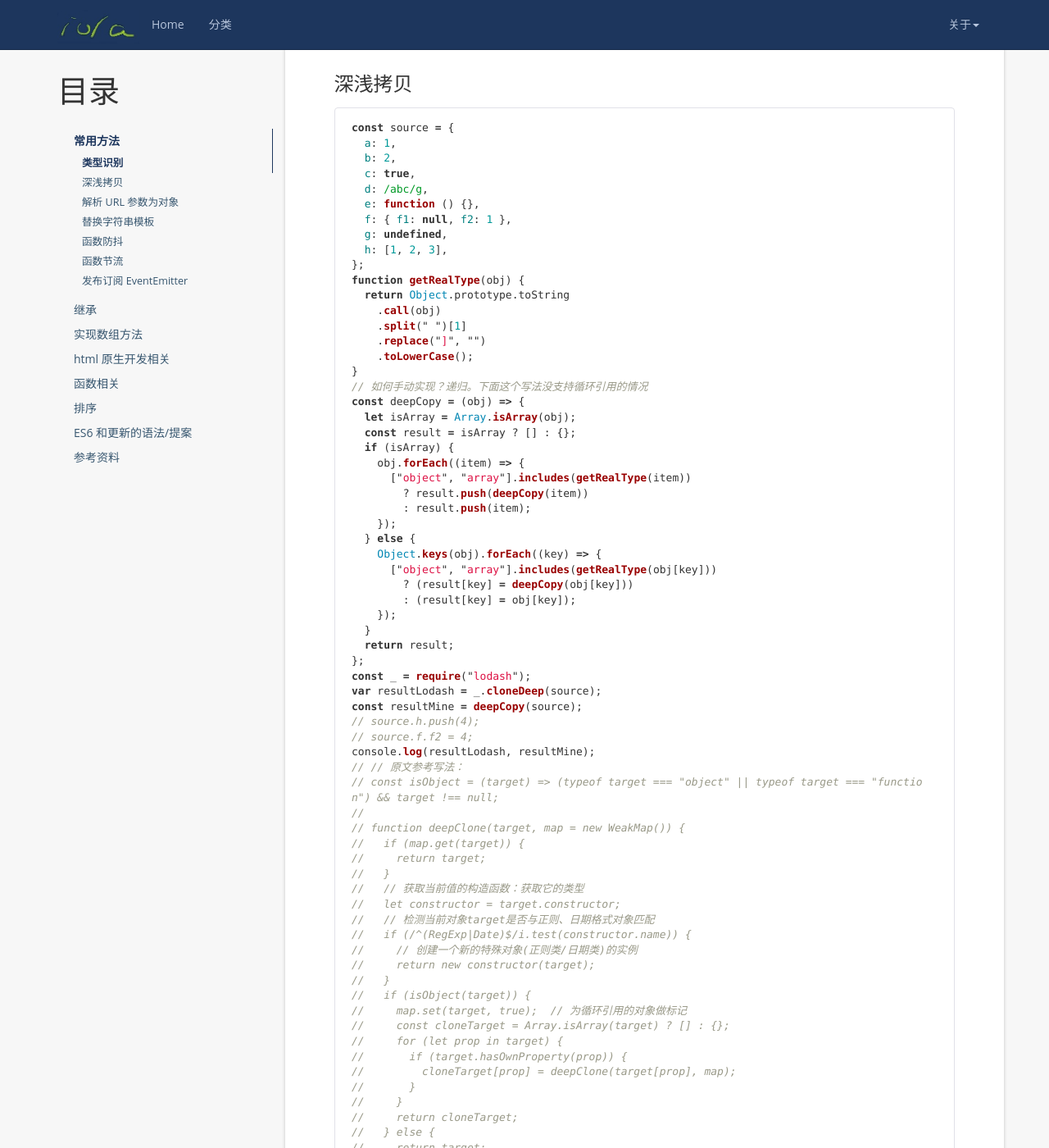
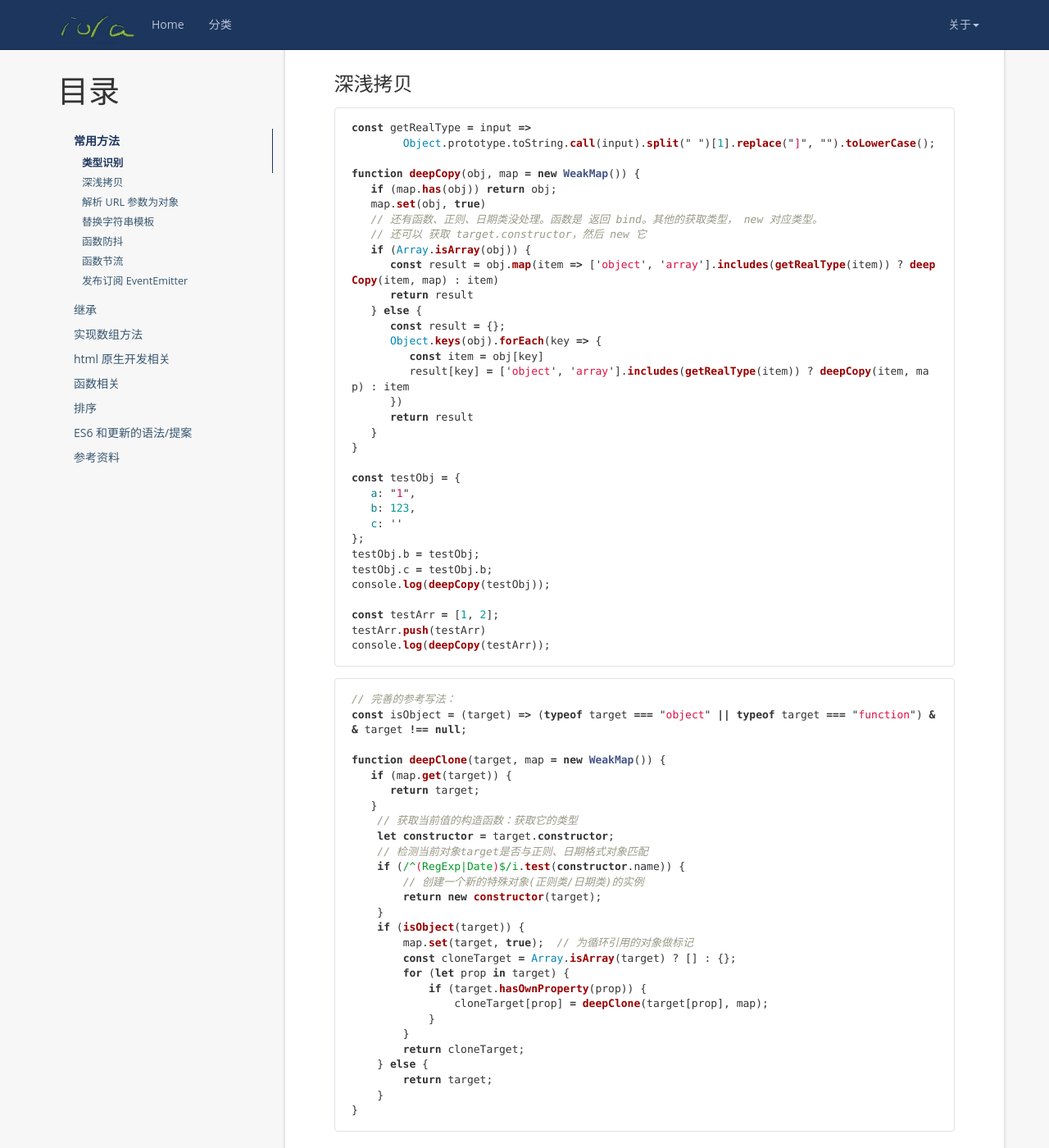
Before and after one commit to iola1999/iola1999.github.io, a Jekyll site: the page built from _posts/2021-04-05-JavaScript-basics-review.markdown, in a window 1280 px wide and 1400 px high, scrolled down 810 px. Shown: the whole window at 82% size. Built offline with Jekyll 4.4.1, drawn with Linux system fonts in a browser that asks for light colours; nearby versions of some CDN libraries; comment, search, counter and statistics services are not loaded; some of the changed text lies outside the part shown.

Commit message:
dingtalk

````diff
--- a/_posts/2021-04-05-JavaScript-basics-review.markdown
+++ b/_posts/2021-04-05-JavaScript-basics-review.markdown
@@ -15,7 +15,7 @@ typora-root-url: ..
 
 + 2021.04.05 初版。JavaScript 基础（类型、原型链、函数），手写常用方法。
 
-+ 2021.04.10 排序方法，ES6+ 语法/提案。
++ 2021.04.10 排序方法，ES6+。
 
 + 2021.08.17 [这里](https://github.com/iola1999/frontend-practice/tree/master/basics-practice/works-by-day) 记录了更多内容，暂不更新当前博文了
 
@@ -45,75 +45,69 @@ getRealType(new Function("console.log(123)"));
 ### 深浅拷贝
 
 ```javascript
-const source = {
-  a: 1,
-  b: 2,
-  c: true,
-  d: /abc/g,
-  e: function () {},
-  f: { f1: null, f2: 1 },
-  g: undefined,
-  h: [1, 2, 3],
+const getRealType = input =>
+        Object.prototype.toString.call(input).split(" ")[1].replace("]", "").toLowerCase();
+
+function deepCopy(obj, map = new WeakMap()) {
+   if (map.has(obj)) return obj;
+   map.set(obj, true)
+   // 还有函数、正则、日期类没处理。函数是 返回 bind。其他的获取类型， new 对应类型。
+   // 还可以 获取 target.constructor，然后 new 它
+   if (Array.isArray(obj)) {
+      const result = obj.map(item => ['object', 'array'].includes(getRealType(item)) ? deepCopy(item, map) : item)
+      return result
+   } else {
+      const result = {};
+      Object.keys(obj).forEach(key => {
+         const item = obj[key]
+         result[key] = ['object', 'array'].includes(getRealType(item)) ? deepCopy(item, map) : item
+      })
+      return result
+   }
+}
+
+const testObj = {
+   a: "1",
+   b: 123,
+   c: ''
 };
-function getRealType(obj) {
-  return Object.prototype.toString
-    .call(obj)
-    .split(" ")[1]
-    .replace("]", "")
-    .toLowerCase();
+testObj.b = testObj;
+testObj.c = testObj.b;
+console.log(deepCopy(testObj));
+
+const testArr = [1, 2];
+testArr.push(testArr)
+console.log(deepCopy(testArr));
+```
+
+```javascript
+// 完善的参考写法：
+const isObject = (target) => (typeof target === "object" || typeof target === "function") && target !== null;
+
+function deepClone(target, map = new WeakMap()) {
+   if (map.get(target)) {
+      return target;
+   }
+    // 获取当前值的构造函数：获取它的类型
+    let constructor = target.constructor;
+    // 检测当前对象target是否与正则、日期格式对象匹配
+    if (/^(RegExp|Date)$/i.test(constructor.name)) {
+        // 创建一个新的特殊对象(正则类/日期类)的实例
+        return new constructor(target);
+    }
+    if (isObject(target)) {
+        map.set(target, true);  // 为循环引用的对象做标记
+        const cloneTarget = Array.isArray(target) ? [] : {};
+        for (let prop in target) {
+            if (target.hasOwnProperty(prop)) {
+                cloneTarget[prop] = deepClone(target[prop], map);
+            }
+        }
+        return cloneTarget;
+    } else {
+        return target;
+    }
 }
-// 如何手动实现？递归。下面这个写法没支持循环引用的情况
-const deepCopy = (obj) => {
-  let isArray = Array.isArray(obj);
-  const result = isArray ? [] : {};
-  if (isArray) {
-    obj.forEach((item) => {
-      ["object", "array"].includes(getRealType(item))
-        ? result.push(deepCopy(item))
-        : result.push(item);
-    });
-  } else {
-    Object.keys(obj).forEach((key) => {
-      ["object", "array"].includes(getRealType(obj[key]))
-        ? (result[key] = deepCopy(obj[key]))
-        : (result[key] = obj[key]);
-    });
-  }
-  return result;
-};
-const _ = require("lodash");
-var resultLodash = _.cloneDeep(source);
-const resultMine = deepCopy(source);
-// source.h.push(4);
-// source.f.f2 = 4;
-console.log(resultLodash, resultMine);
-// // 原文参考写法：
-// const isObject = (target) => (typeof target === "object" || typeof target === "function") && target !== null;
-//
-// function deepClone(target, map = new WeakMap()) {
-//   if (map.get(target)) {
-//     return target;
-//   }
-//   // 获取当前值的构造函数：获取它的类型
-//   let constructor = target.constructor;
-//   // 检测当前对象target是否与正则、日期格式对象匹配
-//   if (/^(RegExp|Date)$/i.test(constructor.name)) {
-//     // 创建一个新的特殊对象(正则类/日期类)的实例
-//     return new constructor(target);
-//   }
-//   if (isObject(target)) {
-//     map.set(target, true);  // 为循环引用的对象做标记
-//     const cloneTarget = Array.isArray(target) ? [] : {};
-//     for (let prop in target) {
-//       if (target.hasOwnProperty(prop)) {
-//         cloneTarget[prop] = deepClone(target[prop], map);
-//       }
-//     }
-//     return cloneTarget;
-//   } else {
-//     return target;
-//   }
-// }
 ```
 
 ### 解析 URL 参数为对象
````
